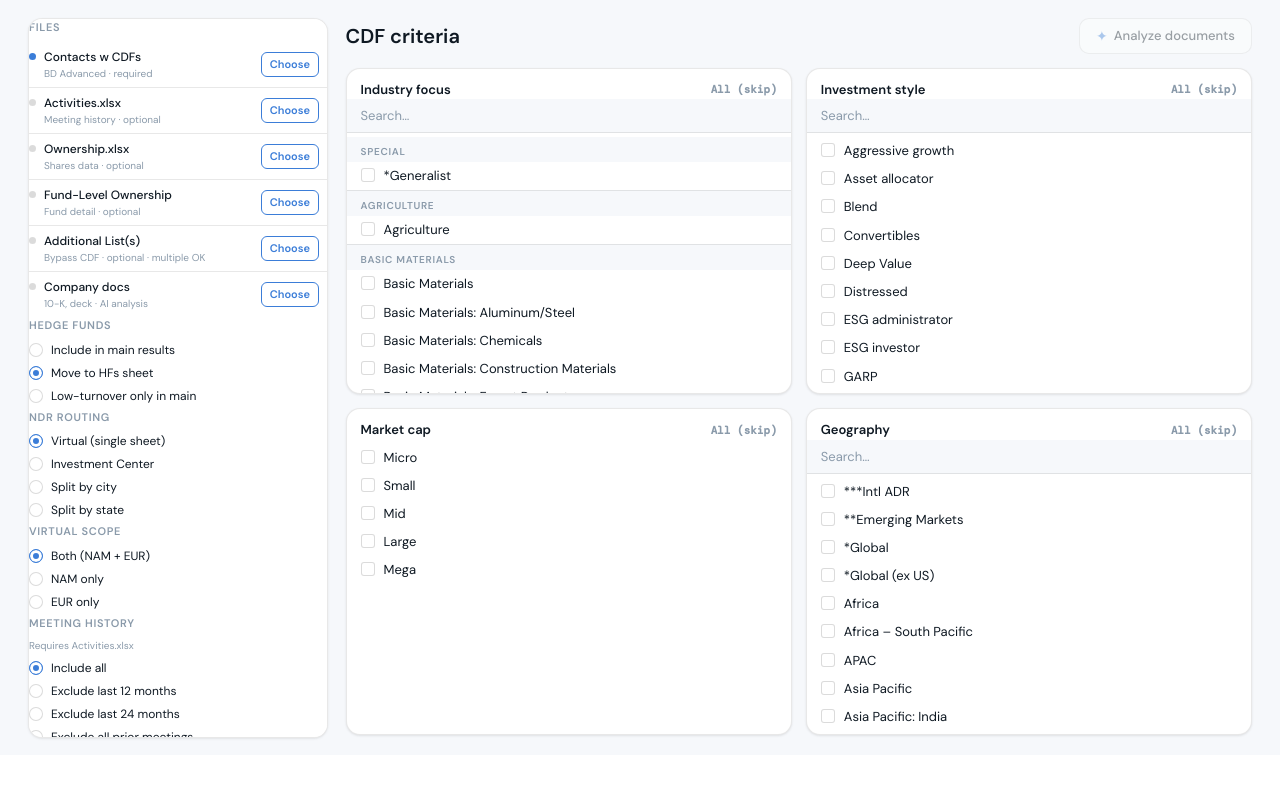
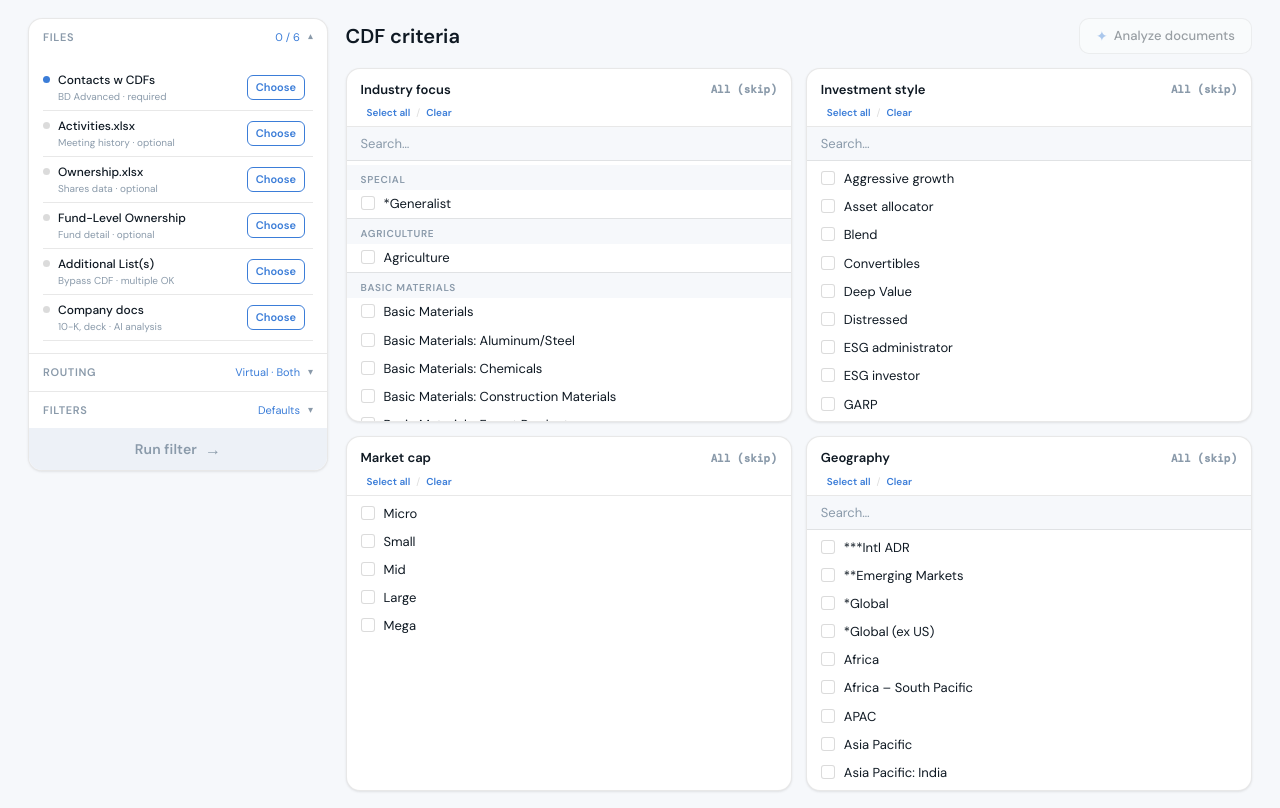
Before and after one commit to rbrinberg123/ndr-launch, a Flask app: page / in a window 1280 px wide. Shown: the part 52-860 px from the top of the page. Before the commit the page ends 792 px from the top, so only its background shows below. Run offline with Flask 3, Linux system fonts and the light colour scheme.

Commit message:
Add files via upload

```diff
--- a/templates/index.html
+++ b/templates/index.html
@@ -6,9 +6,14 @@
   <!-- ── Sidebar ── -->
   <aside class="sidebar">
 
-    <div class="sidebar-section">
-      <div class="section-label">Files</div>
-
+    <!-- Files accordion -->
+    <div class="acc-section">
+      <div class="acc-header" onclick="toggleAcc('files')">
+        <span class="acc-title">Files</span>
+        <span class="acc-badge" id="acc-badge-files">0 / 6</span>
+        <span class="acc-arrow open" id="acc-arrow-files">▾</span>
+      </div>
+      <div class="acc-body open" id="acc-body-files">
         <div class="file-upload-row">
           <div class="file-info">
             <span class="file-dot required"></span>
@@ -18,7 +23,6 @@
           <input type="file" id="input-contacts" accept=".xlsx,.xls" hidden>
           <div class="file-status" id="status-contacts"></div>
         </div>
-
         <div class="file-upload-row">
           <div class="file-info">
             <span class="file-dot optional"></span>
@@ -28,7 +32,6 @@
           <input type="file" id="input-activities" accept=".xlsx,.xls" hidden>
           <div class="file-status" id="status-activities"></div>
         </div>
-
         <div class="file-upload-row">
           <div class="file-info">
             <span class="file-dot optional"></span>
@@ -38,7 +41,6 @@
           <input type="file" id="input-ownership" accept=".xlsx,.xls" hidden>
           <div class="file-status" id="status-ownership"></div>
         </div>
-
         <div class="file-upload-row">
           <div class="file-info">
             <span class="file-dot optional"></span>
@@ -48,17 +50,15 @@
           <input type="file" id="input-fund" accept=".xlsx,.xls" hidden>
           <div class="file-status" id="status-fund"></div>
         </div>
-
         <div class="file-upload-row">
           <div class="file-info">
             <span class="file-dot optional"></span>
-          <div><div class="file-name">Additional List(s)</div><div class="file-sub">Bypass CDF · optional · multiple OK</div></div>
+            <div><div class="file-name">Additional List(s)</div><div class="file-sub">Bypass CDF · multiple OK</div></div>
           </div>
           <label class="upload-btn" for="input-mining">Choose</label>
           <input type="file" id="input-mining" accept=".xlsx,.xls" multiple hidden>
           <div class="file-status" id="status-mining"></div>
         </div>
-
         <div class="file-upload-row">
           <div class="file-info">
             <span class="file-dot optional"></span>
@@ -68,58 +68,53 @@
           <input type="file" id="input-docs" accept=".pdf,.xlsx,.xls,.txt,.docx" multiple hidden>
           <div class="file-status" id="status-docs"></div>
         </div>
-    </div>
-
-    <!-- Hidden company name (kept for filename) -->
-    <input type="hidden" id="company-name" value="Contacts">
 
         <!-- Subject tickers — shown when Activities.xlsx is uploaded -->
-    <div id="symbol-row" class="sidebar-section" style="display:none">
+        <div id="symbol-row" style="display:none;margin-top:10px;padding-top:10px;border-top:1px solid var(--border)">
           <div class="section-label">Subject ticker(s)</div>
-      <div class="city-picker-hint" style="margin-bottom:6px">Select one or more tickers for this NDR</div>
+          <div class="city-picker-hint">Select one or more tickers for this NDR</div>
           <div class="city-grid" id="subject-symbols-grid"></div>
         </div>
-
-    <!-- Other tickers — shown when Activities.xlsx is uploaded with multiple symbols -->
-    <div id="other-symbols-row" class="sidebar-section" style="display:none">
+        <!-- Other tickers -->
+        <div id="other-symbols-row" style="display:none;margin-top:10px;padding-top:10px;border-top:1px solid var(--border)">
           <div class="section-label">Other tickers</div>
-      <div class="city-picker-hint" style="margin-bottom:6px">Append contacts from activities for these tickers</div>
+          <div class="city-picker-hint">Append contacts from activities for these tickers</div>
           <div class="city-grid" id="other-symbols-grid"></div>
         </div>
-
-    <!-- Hedge funds -->
-    <div class="sidebar-section">
-      <div class="section-label">Hedge funds</div>
-      <div class="radio-stack">
-        <label class="radio-row"><input type="radio" name="hf_treatment" value="include"><span class="radio-custom"></span><span class="radio-label">Include in main results</span></label>
-        <label class="radio-row"><input type="radio" name="hf_treatment" value="separate" checked><span class="radio-custom"></span><span class="radio-label">Move to HFs sheet</span></label>
-        <label class="radio-row"><input type="radio" name="hf_treatment" value="low_turnover"><span class="radio-custom"></span><span class="radio-label">Low-turnover only in main</span></label>
       </div>
     </div>
 
-    <!-- NDR routing -->
-    <div class="sidebar-section">
-      <div class="section-label">NDR routing</div>
-      <div class="radio-stack">
-        <label class="radio-row"><input type="radio" name="city_mode" value="virtual" checked><span class="radio-custom"></span><span class="radio-label">Virtual (single sheet)</span></label>
-        <label class="radio-row"><input type="radio" name="city_mode" value="investment_center"><span class="radio-custom"></span><span class="radio-label">Investment Center</span></label>
-        <label class="radio-row"><input type="radio" name="city_mode" value="cities"><span class="radio-custom"></span><span class="radio-label">Split by city</span></label>
-        <label class="radio-row"><input type="radio" name="city_mode" value="state"><span class="radio-custom"></span><span class="radio-label">Split by state</span></label>
+    <input type="hidden" id="company-name" value="Contacts">
+
+    <!-- Routing accordion -->
+    <div class="acc-section">
+      <div class="acc-header" onclick="toggleAcc('routing')">
+        <span class="acc-title">Routing</span>
+        <span class="acc-badge" id="acc-badge-routing">Virtual · Both</span>
+        <span class="acc-arrow" id="acc-arrow-routing">▾</span>
+      </div>
+      <div class="acc-body" id="acc-body-routing">
+        <div class="seg-ctrl">
+          <button class="seg-btn active" onclick="setRoutingMode('virtual',this)">Virtual</button>
+          <button class="seg-btn" onclick="setRoutingMode('investment_center',this)">IC</button>
+          <button class="seg-btn" onclick="setRoutingMode('cities',this)">City</button>
+          <button class="seg-btn" onclick="setRoutingMode('state',this)">State</button>
+        </div>
+        <input type="hidden" name="city_mode" id="city_mode_input" value="virtual">
+
+        <div class="route-subpanel open" id="rp-virtual"></div>
+
+        <div class="route-subpanel" id="rp-investment_center">
+          <div class="city-picker-hint">Select investment centers</div>
+          <input type="text" class="route-search" id="ic-search" placeholder="Search…">
+          <div class="route-list ic-list" id="ic-grid"></div>
         </div>
 
-      <!-- Investment Center picker -->
-      <div id="ic-inputs" class="city-picker" style="display:none; margin-top:8px">
-        <div class="city-picker-hint">Select investment centers (1–6)</div>
-        <input type="text" class="search-input" placeholder="Search…" id="ic-search" style="margin-bottom:6px">
-        <div class="city-grid" id="ic-grid"></div>
-      </div>
-
-      <!-- City picker -->
-      <div id="city-inputs" class="city-picker" style="display:none; margin-top:8px">
-        <div class="city-picker-hint">Select 1–4 cities</div>
-        <div class="city-grid">
+        <div class="route-subpanel" id="rp-cities">
+          <div class="city-picker-hint">Select cities</div>
+          <div class="route-list city-list">
             {% for tab_name, ic_value in display_cities %}
-          <label class="city-opt">
+            <label class="route-opt">
               <input type="checkbox" name="selected_cities" value="{{ tab_name.lower() }}" class="city-check">
               <span>{{ tab_name }}</span>
             </label>
@@ -127,39 +122,47 @@
           </div>
         </div>
 
-      <!-- State picker -->
-      <div id="state-inputs" class="city-picker" style="display:none; margin-top:8px">
+        <div class="route-subpanel" id="rp-state">
           <div class="city-picker-hint">Select states / provinces</div>
-        <div class="city-grid" id="state-grid"></div>
+          <div class="route-list state-list" id="state-grid"></div>
+        </div>
+
+        <div class="scope-row">
+          <span class="scope-label">Virtual scope</span>
+          <div class="scope-seg">
+            <button class="scope-btn active" onclick="setScope('both',this)">Both</button>
+            <button class="scope-btn" onclick="setScope('nam',this)">NAM</button>
+            <button class="scope-btn" onclick="setScope('eur',this)">EUR</button>
+          </div>
+        </div>
+        <input type="hidden" name="virtual_scope" id="virtual_scope_input" value="both">
       </div>
     </div>
 
-    <!-- Virtual scope — always visible, applies to Virtual tab in all routing modes -->
-    <div class="sidebar-section">
-      <div class="section-label">Virtual scope</div>
+    <!-- Filters accordion -->
+    <div class="acc-section">
+      <div class="acc-header" onclick="toggleAcc('filters')">
+        <span class="acc-title">Filters</span>
+        <span class="acc-badge" id="acc-badge-filters">Defaults</span>
+        <span class="acc-arrow" id="acc-arrow-filters">▾</span>
+      </div>
+      <div class="acc-body" id="acc-body-filters">
+        <div class="filter-group-label">Hedge funds</div>
         <div class="radio-stack">
-        <label class="radio-row"><input type="radio" name="virtual_scope" value="both" checked><span class="radio-custom"></span><span class="radio-label">Both (NAM + EUR)</span></label>
-        <label class="radio-row"><input type="radio" name="virtual_scope" value="nam"><span class="radio-custom"></span><span class="radio-label">NAM only</span></label>
-        <label class="radio-row"><input type="radio" name="virtual_scope" value="eur"><span class="radio-custom"></span><span class="radio-label">EUR only</span></label>
+          <label class="radio-row"><input type="radio" name="hf_treatment" value="include"><span class="radio-custom"></span><span class="radio-label">Include in main results</span></label>
+          <label class="radio-row"><input type="radio" name="hf_treatment" value="separate" checked><span class="radio-custom"></span><span class="radio-label">Move to HFs sheet</span></label>
+          <label class="radio-row"><input type="radio" name="hf_treatment" value="low_turnover"><span class="radio-custom"></span><span class="radio-label">Low-turnover only in main</span></label>
         </div>
-    </div>
-
-    <!-- Meeting history exclusion -->
-    <div class="sidebar-section">
-      <div class="section-label">Meeting history</div>
-      <div class="city-picker-hint" style="margin-bottom:6px">Requires Activities.xlsx</div>
+        <div class="filter-group-label">Meeting history</div>
+        <div class="city-picker-hint">Requires Activities.xlsx</div>
         <div class="radio-stack">
           <label class="radio-row"><input type="radio" name="meeting_exclusion" value="include_all" checked><span class="radio-custom"></span><span class="radio-label">Include all</span></label>
           <label class="radio-row"><input type="radio" name="meeting_exclusion" value="exclude_l12m"><span class="radio-custom"></span><span class="radio-label">Exclude last 12 months</span></label>
           <label class="radio-row"><input type="radio" name="meeting_exclusion" value="exclude_l24m"><span class="radio-custom"></span><span class="radio-label">Exclude last 24 months</span></label>
           <label class="radio-row"><input type="radio" name="meeting_exclusion" value="exclude_all"><span class="radio-custom"></span><span class="radio-label">Exclude all prior meetings</span></label>
         </div>
-    </div>
-
-    <!-- Shareholder exclusion -->
-    <div class="sidebar-section">
-      <div class="section-label">Shareholder exclusion</div>
-      <div class="city-picker-hint" style="margin-bottom:6px">Requires Ownership.xlsx</div>
+        <div class="filter-group-label">Shareholder exclusion</div>
+        <div class="city-picker-hint">Requires Ownership.xlsx</div>
         <div class="radio-stack">
           <label class="radio-row"><input type="radio" name="shareholder_exclusion" value="include_all" checked><span class="radio-custom"></span><span class="radio-label">Include all</span></label>
           <label class="radio-row"><input type="radio" name="shareholder_exclusion" value="exclude_all"><span class="radio-custom"></span><span class="radio-label">Exclude all shareholders</span></label>
@@ -169,13 +172,10 @@
           <label class="radio-row"><input type="radio" name="shareholder_exclusion" value="gt_04"><span class="radio-custom"></span><span class="radio-label">% S/O &gt; 0.4%</span></label>
           <label class="radio-row"><input type="radio" name="shareholder_exclusion" value="gt_05"><span class="radio-custom"></span><span class="radio-label">% S/O &gt; 0.5%</span></label>
         </div>
+        <div class="filter-group-label">EAUM minimum ($mm)</div>
+        <div class="city-picker-hint">Contacts below this → Too Small sheet</div>
+        <input type="number" id="eaum-min" class="text-input" placeholder="e.g. 100" min="0" step="1" style="width:100%;margin-top:4px">
       </div>
-
-    <!-- EAUM minimum -->
-    <div class="sidebar-section">
-      <div class="section-label">EAUM minimum ($mm)</div>
-      <div class="city-picker-hint" style="margin-bottom:6px">Contacts below this move to Too Small sheet</div>
-      <input type="number" id="eaum-min" class="text-input" placeholder="e.g. 100" min="0" step="1" style="width:100%">
     </div>
 
     <button class="run-button" id="run-btn" disabled>
@@ -200,41 +200,7 @@
       <div class="ai-loader" id="ai-loader"></div>
     </div>
 
-    <div class="cdf-grid">
-      <div class="cdf-card">
-        <div class="cdf-card-header">
-          <span class="cdf-card-title">Industry focus</span>
-          <span class="cdf-count" id="count-industry">0 selected</span>
-        </div>
-        <input type="text" class="search-input" placeholder="Search…" data-target="industry">
-        <div class="cdf-list" id="list-industry"></div>
-      </div>
-      <div class="cdf-card">
-        <div class="cdf-card-header">
-          <span class="cdf-card-title">Investment style</span>
-          <span class="cdf-count" id="count-style">0 selected</span>
-        </div>
-        <input type="text" class="search-input" placeholder="Search…" data-target="style">
-        <div class="cdf-list" id="list-style"></div>
-      </div>
-      <div class="cdf-card">
-        <div class="cdf-card-header">
-          <span class="cdf-card-title">Market cap</span>
-          <span class="cdf-count" id="count-mcap">0 selected</span>
-        </div>
-        <div class="cdf-list" id="list-mcap"></div>
-      </div>
-      <div class="cdf-card">
-        <div class="cdf-card-header">
-          <span class="cdf-card-title">Geography</span>
-          <span class="cdf-count" id="count-geo">0 selected</span>
-        </div>
-        <input type="text" class="search-input" placeholder="Search…" data-target="geo">
-        <div class="cdf-list" id="list-geo"></div>
-      </div>
-    </div>
-
-    <!-- Results -->
+    <!-- Results — above CDF grid -->
     <div id="results-panel" class="results-panel hidden">
       <div class="results-header">
         <h2 class="results-title">Results</h2>
@@ -254,6 +220,62 @@
       <span class="error-icon">!</span>
       <span id="error-text"></span>
     </div>
+
+    <!-- CDF grid -->
+    <div class="cdf-grid">
+      <div class="cdf-card">
+        <div class="cdf-card-header">
+          <span class="cdf-card-title">Industry focus</span>
+          <span class="cdf-count" id="count-industry">All (skip)</span>
+        </div>
+        <div class="cdf-select-row">
+          <button class="cdf-select-btn" onclick="selectAllDim('industry')">Select all</button>
+          <span class="cdf-select-sep">/</span>
+          <button class="cdf-select-btn" onclick="clearDim('industry')">Clear</button>
+        </div>
+        <input type="text" class="search-input" placeholder="Search…" data-target="industry">
+        <div class="cdf-list" id="list-industry"></div>
+      </div>
+      <div class="cdf-card">
+        <div class="cdf-card-header">
+          <span class="cdf-card-title">Investment style</span>
+          <span class="cdf-count" id="count-style">All (skip)</span>
+        </div>
+        <div class="cdf-select-row">
+          <button class="cdf-select-btn" onclick="selectAllDim('style')">Select all</button>
+          <span class="cdf-select-sep">/</span>
+          <button class="cdf-select-btn" onclick="clearDim('style')">Clear</button>
+        </div>
+        <input type="text" class="search-input" placeholder="Search…" data-target="style">
+        <div class="cdf-list" id="list-style"></div>
+      </div>
+      <div class="cdf-card">
+        <div class="cdf-card-header">
+          <span class="cdf-card-title">Market cap</span>
+          <span class="cdf-count" id="count-mcap">All (skip)</span>
+        </div>
+        <div class="cdf-select-row">
+          <button class="cdf-select-btn" onclick="selectAllDim('mcap')">Select all</button>
+          <span class="cdf-select-sep">/</span>
+          <button class="cdf-select-btn" onclick="clearDim('mcap')">Clear</button>
+        </div>
+        <div class="cdf-list" id="list-mcap"></div>
+      </div>
+      <div class="cdf-card">
+        <div class="cdf-card-header">
+          <span class="cdf-card-title">Geography</span>
+          <span class="cdf-count" id="count-geo">All (skip)</span>
+        </div>
+        <div class="cdf-select-row">
+          <button class="cdf-select-btn" onclick="selectAllDim('geo')">Select all</button>
+          <span class="cdf-select-sep">/</span>
+          <button class="cdf-select-btn" onclick="clearDim('geo')">Clear</button>
+        </div>
+        <input type="text" class="search-input" placeholder="Search…" data-target="geo">
+        <div class="cdf-list" id="list-geo"></div>
+      </div>
+    </div>
+
   </div>
 </div>
 
```
Lines whose indentation alone changed are shown as unchanged.
